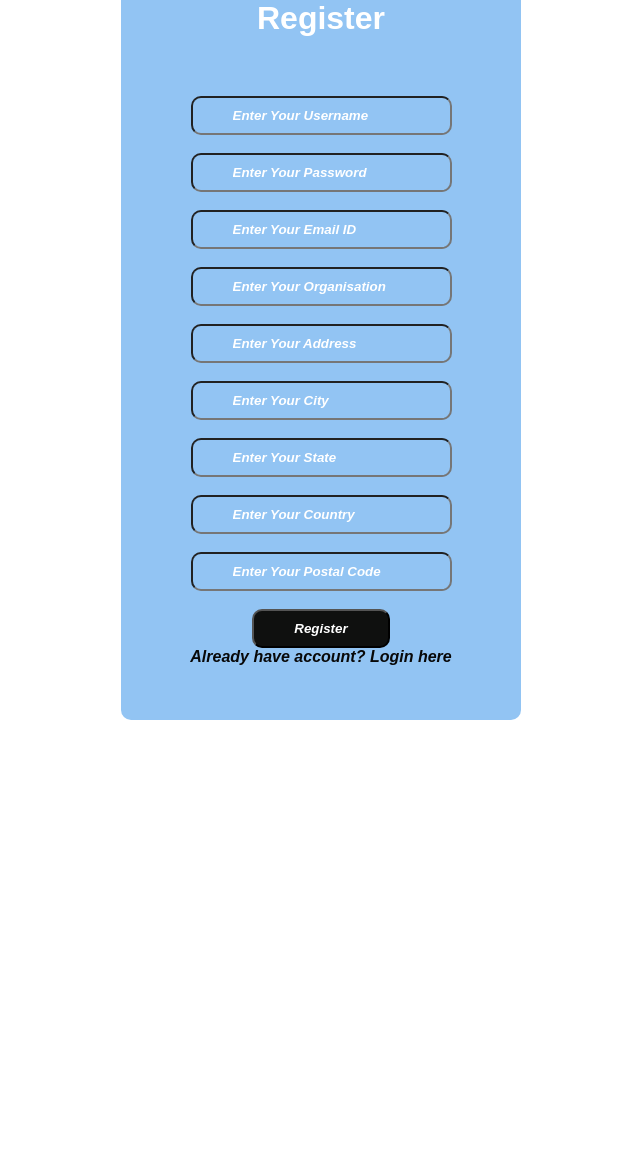
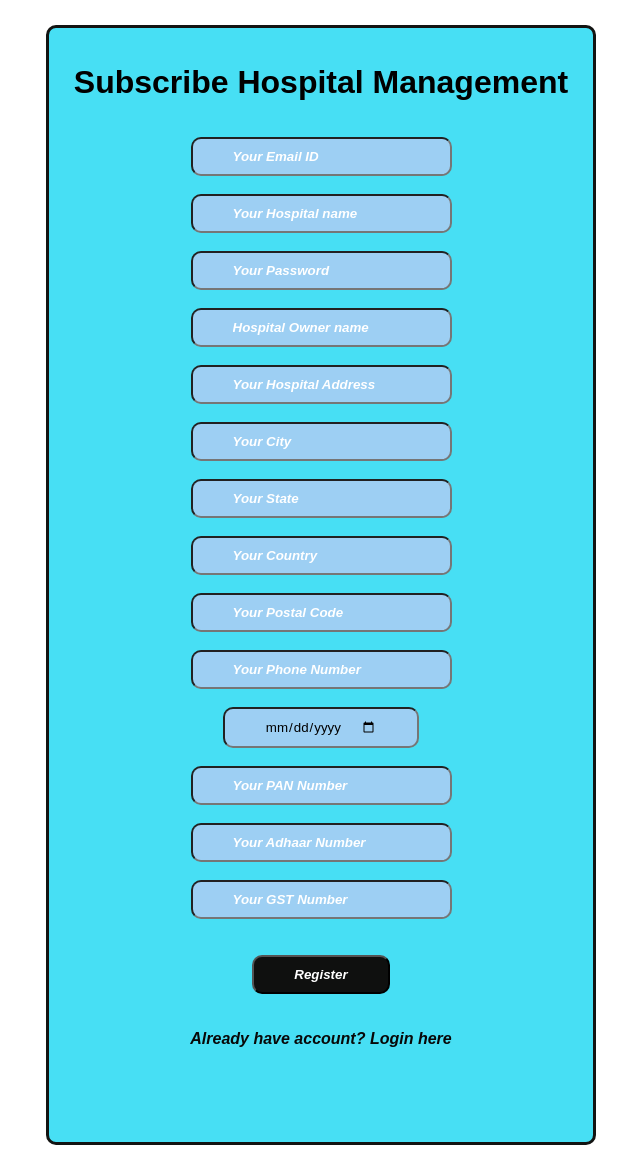
Before and after one commit to RekhuGopal/ExampleFlaskApp, a Flask app: page /register in a window 1280 px wide. Shown: the whole page, without its empty margins (319-959 px from the left). Before the commit the page ends 720 px from the top, so only its background shows below. Run offline with Flask 2, Linux system fonts and the light colour scheme; some libraries are stand-ins or nearby versions.

Commit message:
Made changes

```diff
--- a/app.py
+++ b/app.py
@@ -3,7 +3,6 @@ from flask import Flask, render_template, request, redirect, url_for, session
 from flask_mysqldb import MySQL
 import MySQLdb.cursors
 import re
-
 
 app = Flask(__name__)
 
@@ -24,11 +23,12 @@ mysql = MySQL(app)
 @app.route('/login', methods =['GET', 'POST'])
 def login():
 	msg = ''
+
 	if request.method == 'POST' and 'username' in request.form and 'password' in request.form:
 		username = request.form['username']
 		password = request.form['password']
 		cursor = mysql.connection.cursor(MySQLdb.cursors.DictCursor)
-		cursor.execute('SELECT * FROM accounts WHERE username = % s AND password = % s', (username, password, ))
+		cursor.execute('SELECT * FROM hospitalaccounts WHERE username = % s AND password = % s', (username, password, ))
 		account = cursor.fetchone()
 		if account:
 			session['loggedin'] = True
@@ -50,27 +50,36 @@ def logout():
 @app.route('/register', methods =['GET', 'POST'])
 def register():
 	msg = ''
-	if request.method == 'POST' and 'username' in request.form and 'password' in request.form and 'email' in request.form and 'address' in request.form and 'city' in request.form and 'country' in request.form and 'postalcode' in request.form and 'organisation' in request.form:
-		username = request.form['username']
+	if request.method == 'POST' and 'email' in request.form and 'hospitalname' in request.form and 'password' in request.form and 'ownername' in request.form and 'address' in request.form and 'city' in request.form and 'state' in request.form and 'country' in request.form and 'postalcode' in request.form and 'phonenumber' in request.form and 'dateofsubscription' in request.form and 'pan' in request.form and 'adhaarcard' in request.form and 'gstin' in request.form:
+		email = request.form['email']
+		hospitalname = request.form['hospitalname']
 		password = request.form['password']
-		email = request.form['email']
-		organisation = request.form['organisation']
+		ownername = request.form['ownername']
+		address = request.form['address']
+		city = request.form['city']
+		state = request.form['state']
+		country = request.form['country']
 		address = request.form['address']
 		city = request.form['city']
 		state = request.form['state']
 		country = request.form['country']
 		postalcode = request.form['postalcode']
+		phonenumber = request.form['phonenumber']
+		dateofsubscription = request.form['dateofsubscription']
+		pan = request.form['pan']
+		adhaarcard = request.form['adhaarcard']
+		gstin = request.form['gstin']
 		cursor = mysql.connection.cursor(MySQLdb.cursors.DictCursor)
-		cursor.execute('SELECT * FROM accounts WHERE username = % s', (username, ))
-		account = cursor.fetchone()
-		if account:
-			msg = 'Account already exists !'
+		cursor.execute('SELECT * FROM hospitalaccounts WHERE email = % s', (email, ))
+		hospitalaccount = cursor.fetchone()
+		if hospitalaccount:
+			msg = 'Hostpital Management Subscription already exists for email: '+email+' , you can directly login.!!'
 		elif not re.match(r'[^@]+@[^@]+\.[^@]+', email):
 			msg = 'Invalid email address !'
-		elif not re.match(r'[A-Za-z0-9]+', username):
-			msg = 'name must contain only characters and numbers !'
+		elif not re.match(r'^(?=.*?[A-Z])(?=.*?[a-z])(?=.*?[0-9])(?=.*?[#?!@$%^&*-]).{8,}$', password):
+			msg = 'Invalid password , valid password contains minimum 8 character with atleast one lower case , upper case , one digit and one special case..!!'
 		else:
-			cursor.execute('INSERT INTO accounts VALUES (NULL, % s, % s, % s, % s, % s, % s, % s, % s, % s)', (username, password, email, organisation, address, city, state, country, postalcode, ))
+			cursor.execute('INSERT INTO hospitalaccounts VALUES (NULL, % s,  % s,  % s,  % s,  % s,  % s,  % s,  % s,  % s,  % s,  % s,  % s,  % s,  % s)',(password, email, hospitalname, address, city, state, country, postalcode, ownername, phonenumber, dateofsubscription, pan, adhaarcard, gstin))
 			mysql.connection.commit()
 			msg = 'You have successfully registered !'
 	elif request.method == 'POST':
--- a/static/style.css
+++ b/static/style.css
@@ -4,43 +4,42 @@
 	margin: 0 auto;
 	height: 500px;
 	width: 400px;
-	background-color: #edf4f5bf;
+	background-color: #0ad5f0bf;
 	border-radius: 11px;
 	margin-top: 50px;
 	border-style: solid;
   	border-color: #131412;
 }
 
-.loginPageLogo{
-	height: 50px;
-	width: 40px;
-}
-
 .registercontent{
 	margin: 0 auto;
-	height: 720px;
-	width: 400px;
-	background-color: #92c4f3;
+	height: 1120px;
+	width: 550px;
+	background-color: #0ad5f0bf;
 	border-radius: 10px;
+	margin-top: 25px;
+	border-style: solid;
+	border-color: #131412;
+	margin-bottom: 25px;
 }
 
 .logintop{
 	height: 60px;
 	width: 400px;
-	background-color: #92c4f3;
+	background-color: #0ad5f0bf;
 	color: #ffffff;
 }
 
 .registertop{
 	height: 60px;
-	width: 400px;
-	background-color: #92c4f3;
+	width: 550px;
+	background-color: #0ad5f0bf;
 	color: #ffffff;
 }
 
 .textbox{
 	padding: 10px 40px;
-	background-color: #92c4f3;
+	background-color: #9dcff3;
 	border-radius: 10px;
 }
 
--- a/templates/login.html
+++ b/templates/login.html
@@ -1,5 +1,6 @@
 <!--Store this code in 'login.html' file inside the 'templates' folder-->
-<html>
+<!DOCTYPE html>
+<html lang="en">
 	<head>
 		<meta charset="UTF-8">
 		<title> Login </title>
@@ -8,7 +9,7 @@
 	<body>
 		<div class="logincontent" align="center">
 		    </br>
-			<img src="..\Images\LoginPageLogo.jpg" alt="LoginPageLogo" style="width:60px">
+			<img src="https://www.w3schools.com/images/w3schools_green.jpg" alt="W3Schools.com" style="width:70px;height:70px;">
 		    </br></br>
 		    <h1>Hospital Management</h1>
 			</br></br></br></br>
--- a/templates/register.html
+++ b/templates/register.html
@@ -7,23 +7,33 @@
 	</head>
 	<body>
 		<div class="registercontent" align="center">
-			<div class="registertop">
-				<h1>Register</h1>
-			</div></br></br>
+		    </br>
+			</br>
+				<h1>Subscribe Hospital Management</h1>
+			</br>
+			</br>
 			<div class="registerbottom">
 			<form action="{{ url_for('register')}}" method="post" autocomplete="off">
 			<div class="msg">{{ msg }}</div>
-			<input type="text" name="username" placeholder="Enter Your Username" class="textbox" id="username" required></br></br>
-			<input type="password" name="password" placeholder="Enter Your Password" class="textbox" id="password" required></br></br>
-			<input type="email" name="email" placeholder="Enter Your Email ID" class="textbox" id="email" required></br></br>
-			<input type="text" name="organisation" placeholder="Enter Your Organisation" class="textbox" id="organisation" required></br></br>
-			<input type="text" name="address" placeholder="Enter Your Address" class="textbox" id="address" required></br></br>
-			<input type="text" name="city" placeholder="Enter Your City" class="textbox" id="city" required></br></br>
-			<input type="text" name="state" placeholder="Enter Your State" class="textbox" id="state" required></br></br>
-			<input type="text" name="country" placeholder="Enter Your Country" class="textbox" id="country" required></br></br>
-			<input type="text" name="postalcode" placeholder="Enter Your Postal Code" class="textbox" id="postalcode" required></br></br>
+			<input type="email" name="email" placeholder="Your Email ID" class="textbox" id="email" required></br></br>
+			<input type="text" name="hospitalname" placeholder="Your Hospital name" class="textbox" id="hospitalname" required></br></br>
+			<input type="password" name="password" placeholder="Your Password" class="textbox" id="password" required></br></br>
+			<input type="text" name="ownername" placeholder="Hospital Owner name" class="textbox" id="ownername" required></br></br>
+			<input type="text" name="address" placeholder="Your Hospital Address" class="textbox" id="address" required></br></br>
+			<input type="text" name="city" placeholder="Your City" class="textbox" id="city" required></br></br>
+			<input type="text" name="state" placeholder="Your State" class="textbox" id="state" required></br></br>
+			<input type="text" name="country" placeholder="Your Country" class="textbox" id="country" required></br></br>
+			<input type="text" name="postalcode" placeholder="Your Postal Code" class="textbox" id="postalcode" required></br></br>
+			<input type="text" name="phonenumber" placeholder="Your Phone Number" class="textbox" id="phonenumber" required></br></br>
+			<input type="date" name="dateofsubscription" placeholder="Date Of Subscribe" class="textbox" id="dateofsubscription" required></br></br>
+			<input type="text" name="pan" placeholder="Your PAN Number" class="textbox" id="pan" required></br></br>
+			<input type="text" name="adhaarcard" placeholder="Your Adhaar Number" class="textbox" id="adhaarcard" required></br></br>
+			<input type="text" name="gstin" placeholder="Your GST Number" class="textbox" id="gstin" required></br></br>
+		    </br>
 			<input type="submit" class="btn" value="Register">
 			</form>
+		    </br>
+		    </br>
 			<p class="worddark">Already have account? <a class="worddark" href="{{ url_for('login')}}">Login here</a></p>
 			</div>
 		</div>
```
Also changed, not shown: CREATEDB.sql (+11 -6 lines), images/login.jpg (renamed from Images/LoginPageLogo.jpg).
